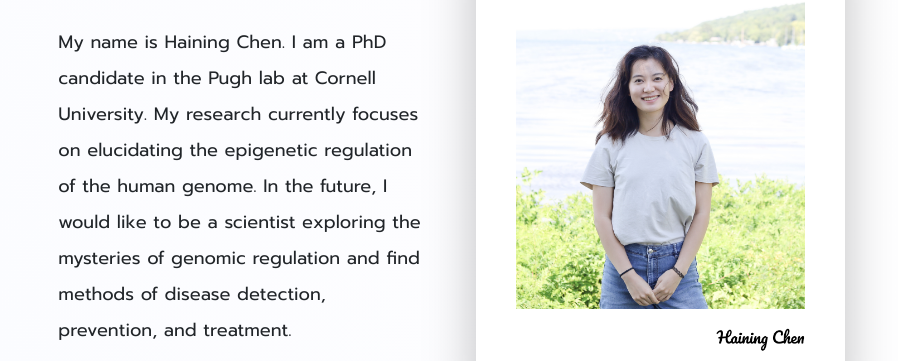
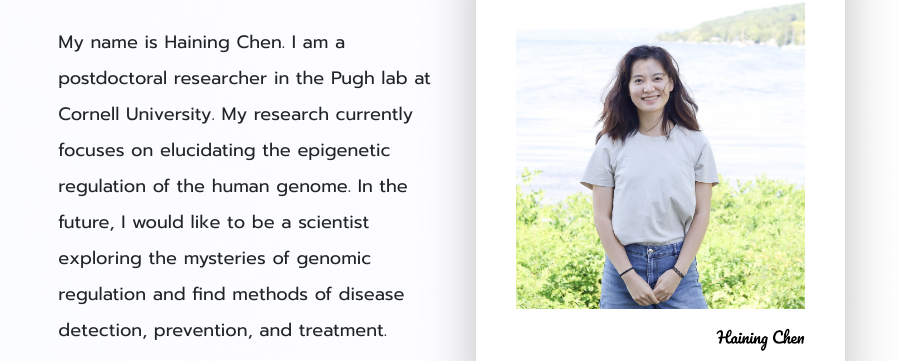
Before and after one commit to HeninChen/HeninChen.github.io, a plain HTML site: page index.html in a window 1280 px wide. Shown: the part 408-769 px from the top of the page, without its empty margins (197-1095 px from the left). Drawn offline with nearby package versions, Linux system fonts and the light colour scheme.

Commit message:
Update index.html
update job position

```diff
--- a/index.html
+++ b/index.html
@@ -60,7 +60,7 @@
           <div class="col-lg-6 align-self-center" id="profile_text">
             <div class="animation"><h1>Haining Chen</h1></div>
             <br>
-            <p class="profile_paragraph">My name is Haining Chen. I am a PhD candidate in the Pugh lab at Cornell University. My research currently focuses on elucidating the epigenetic regulation of the human genome. In the future, I would like to be a scientist exploring the mysteries of genomic regulation and find methods of disease detection, prevention, and treatment.</p>
+            <p class="profile_paragraph">My name is Haining Chen. I am a postdoctoral researcher in the Pugh lab at Cornell University. My research currently focuses on elucidating the epigenetic regulation of the human genome. In the future, I would like to be a scientist exploring the mysteries of genomic regulation and find methods of disease detection, prevention, and treatment.</p>
             <div class="row">
              <p>
                 <a class="link_outside" href="doc/Haining Chen CV 220605.pdf"><i class="bi bi-file-earmark-pdf-fill"></i> Resume</a>
```
